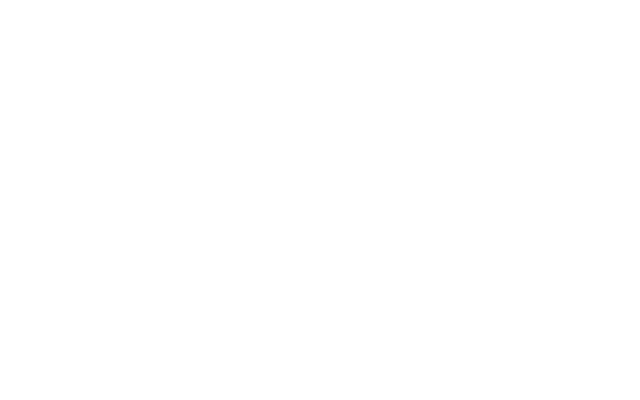
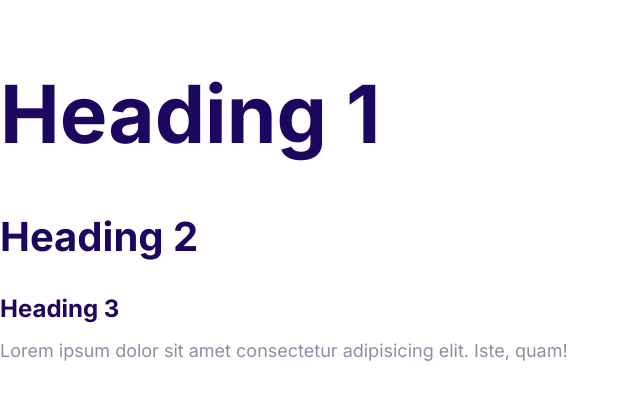
Before and after one commit to ponleou/testwebsite, a plain HTML site: page index.html in a window 1280 px wide. Shown: the whole page, without its empty margins (0-640 px from the left). Drawn offline with Linux system fonts and the light colour scheme.

Commit message:
Define the styles for the fonts.

```diff
--- a/css/styles.css
+++ b/css/styles.css
@@ -5,3 +5,55 @@
     --color-heading: #1b0760;
     --color-body: #918ca4;
 }
+
+html {
+    font-size: 62.5%;
+}
+
+body {
+    font-family: 'Inter', Arial, Helvetica, sans-serif;
+    color: var(--color-body);
+    font-size: 2.4rem;
+    line-height: 1.5;
+}
+
+h1, h2, h3 {
+    color: var(--color-heading);
+    margin-bottom: 1rem;
+}
+
+h1 {
+    font-size: 7rem;
+}
+
+h2 {
+    font-size: 4rem;
+}
+
+h3 {
+    font-size: 3rem;
+}
+
+p{
+    margin-top: 0;
+}
+
+@media screen and (min-width: 1024px) {
+    body {
+        font-size: 1.8rem;
+    }
+
+    h1 {
+        font-size: 8rem;
+    }
+
+    h2 {
+        font-size: 4rem;
+    }
+
+    h3 {
+        font-size: 2.4rem;
+    }
+
+
+}
--- a/index.html
+++ b/index.html
@@ -7,6 +7,17 @@
     <title>Document</title>
     <link rel="stylesheet" href="css/normalize.css" />
     <link rel="stylesheet" href="css/styles.css" />
+    <link rel="preconnect" href="https://fonts.googleapis.com" />
+    <link rel="preconnect" href="https://fonts.gstatic.com" crossorigin />
+    <link
+      href="https://fonts.googleapis.com/css2?family=Inter:wght@400;700&display=swap"
+      rel="stylesheet"
+    />
   </head>
-  <body></body>
+  <body>
+    <h1>Heading 1</h1>
+    <h2>Heading 2</h2>
+    <h3>Heading 3</h3>
+    <p>Lorem ipsum dolor sit amet consectetur adipisicing elit. Iste, quam!</p>
+  </body>
 </html>
```
